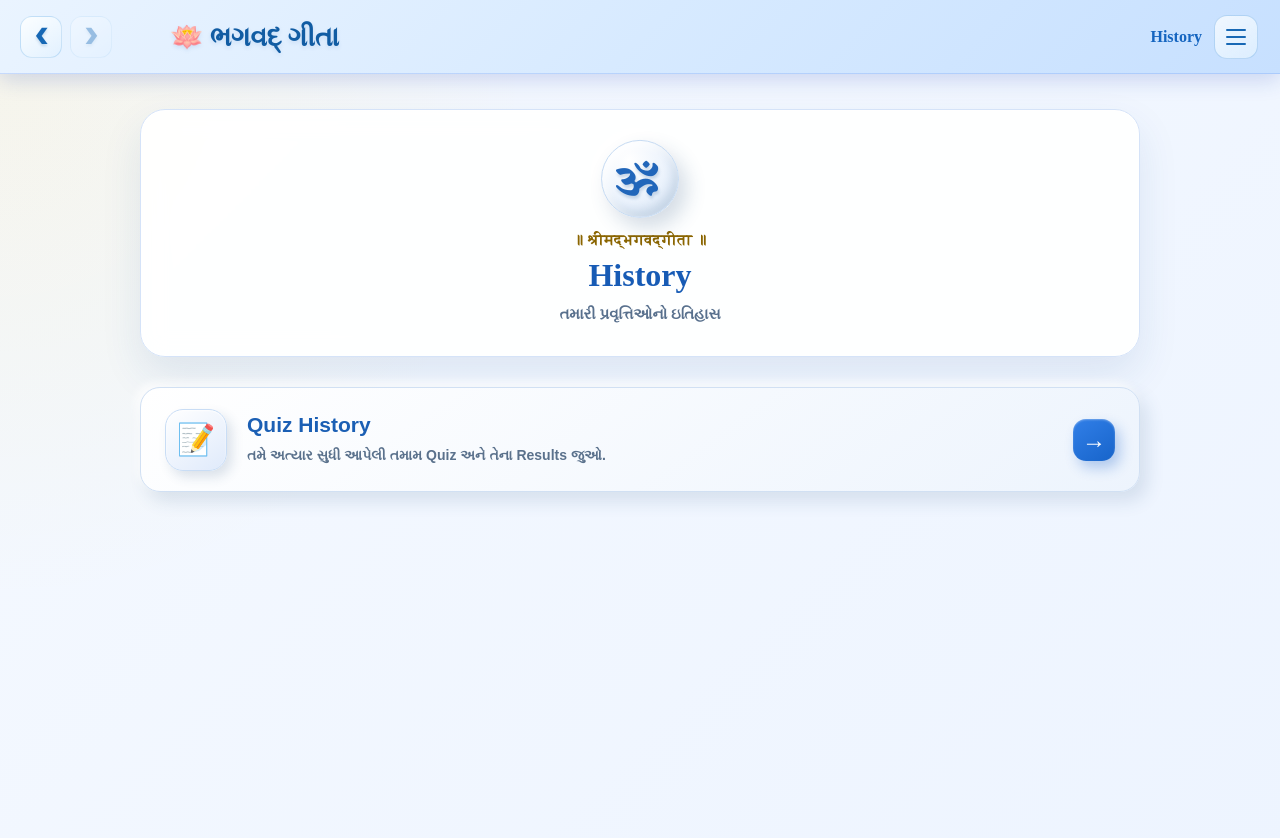
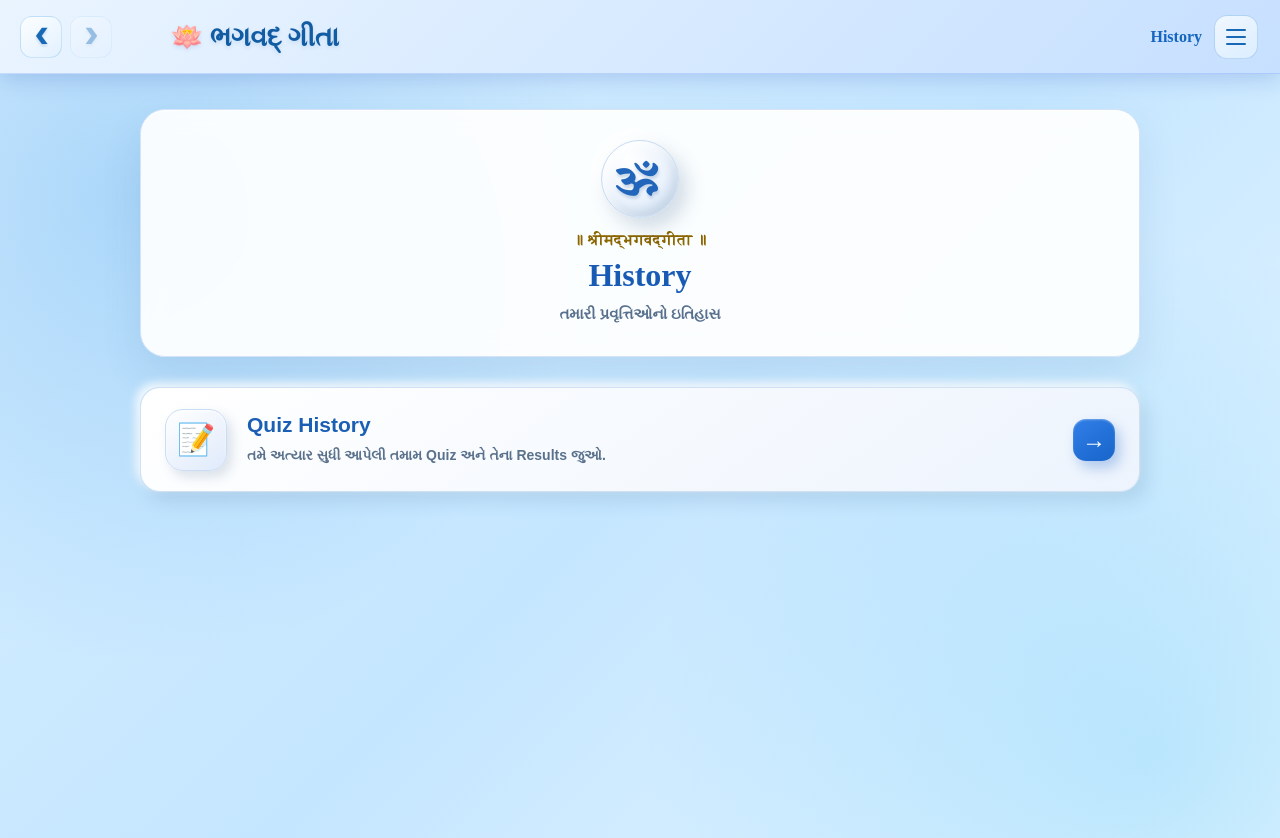
Before and after one commit to aambaliyamanav-star/bhagavad-gita-website, a React (Vite) app in the folder frontend/: page /history in a window 1280 px wide. Shown: the top 838 px of the page. Built offline with nearby package versions, Linux system fonts and the light colour scheme.

Commit message:
Update history light mode blue theme

```diff
--- a/frontend/src/pages/History.css
+++ b/frontend/src/pages/History.css
@@ -21,14 +21,20 @@
 
   background:
     radial-gradient(
-      circle at top left,
-      rgba(255, 193, 7, 0.08),
+      circle at 10% 15%,
+      rgba(30, 136, 229, 0.22),
       transparent 35%
+    ),
+    radial-gradient(
+      circle at 90% 85%,
+      rgba(3, 169, 244, 0.18),
+      transparent 38%
     ),
     linear-gradient(
       135deg,
-      #f5f9ff,
-      #edf4ff
+      #d7efff 0%,
+      #c4e6ff 50%,
+      #eaf7ff 100%
     );
 
   color: #183153;
```
